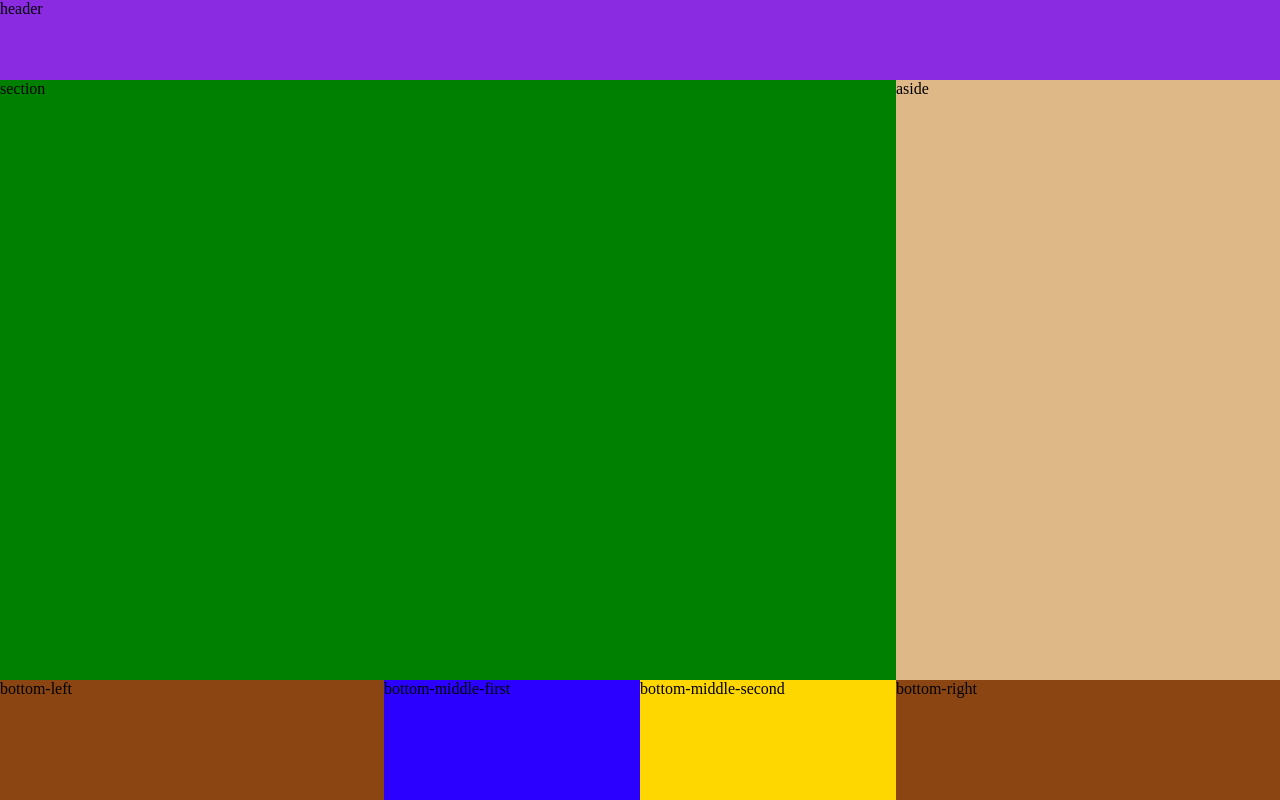
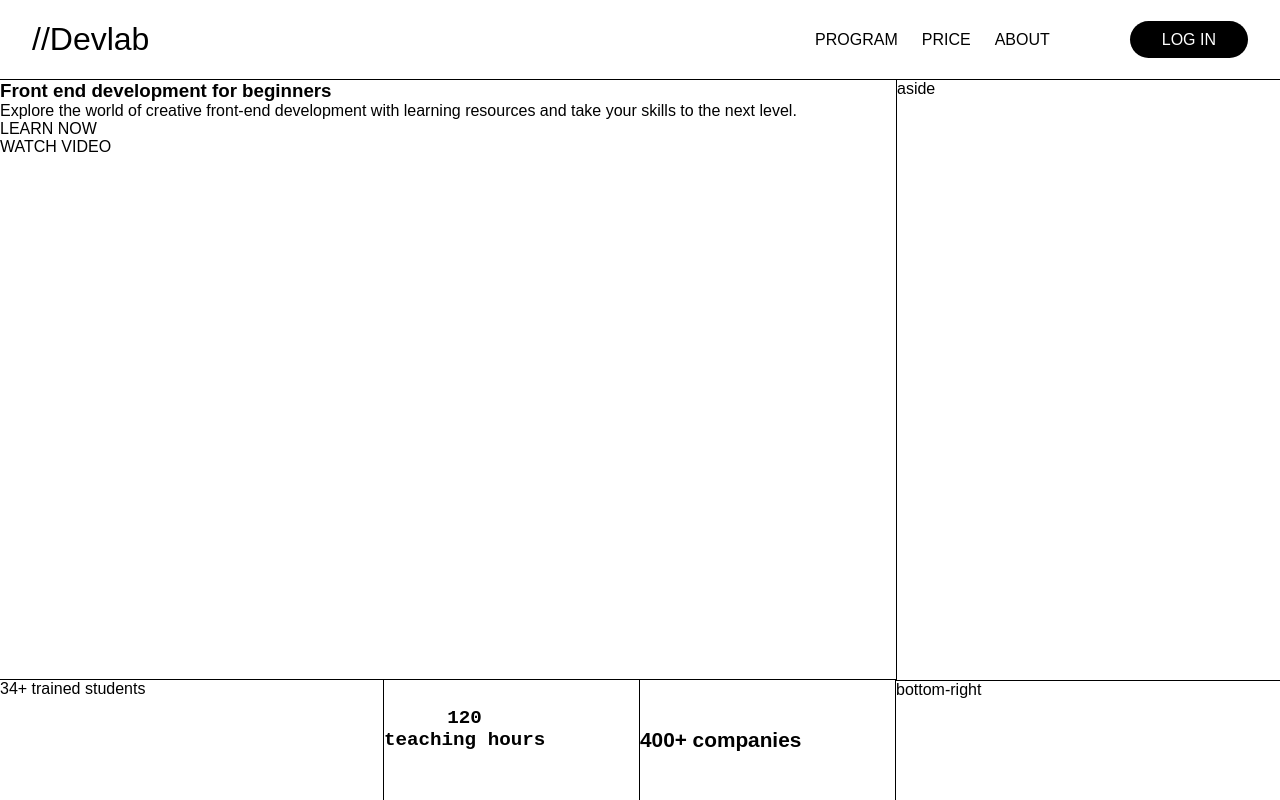
Before and after one commit to NeeteshMarkam/dribbble-Front-End-Development-E-Learning-Website, a plain HTML site: page index.html in a window 1280 px wide. Drawn offline with Linux system fonts and the light colour scheme.

Commit message:
addmore css and html contend

```diff
--- a/index.html
+++ b/index.html
@@ -1,29 +1,59 @@
 <!DOCTYPE html>
 <html lang="en">
+
 <head>
   <meta charset="UTF-8">
   <meta name="viewport" content="width=device-width, initial-scale=1.0">
   <title>Devlab</title>
   <link rel="stylesheet" href="style.css">
 </head>
+
 <body>
   <main>
     <!-- .child#child$*5 -->
-       <header>header</header>
-       <section>section</section>
+    <section id="hero-section">
+      <header>
+        <div class="logo">//Devlab</div>
+        <nav>
+          <menu>
+            <a href="#">PROGRAM</a>
+            <a href="#">PRICE</a>
+            <a href="#">ABOUT</a>
+          </menu>
+          <div class="button">LOG IN</div>
+        </nav>
+      </header>
+      <section>
+        <div class="center-contend">
+          <h1>Front end development for beginners</h1>
+          <p>Explore the world of creative front-end development with learning resources and take your skills to the next level.</p>
+        <div class="buttons">
+          <div class="learn-button">LEARN NOW</div>
+          <div class="watch-button">WATCH VIDEO</div>
+        </div>
+
+        </div>
+      </section>
       <aside>aside</aside>
       <div class="bottom-left">
-        bottom-left
+        34+
+        trained students
       </div>
       <div class="bottom-middle-first">
-        bottom-middle-first
+        <pre>
+120
+teaching hours
+        </pre>
       </div>
-      <div class="bottom-middle-second">
-        bottom-middle-second
+      <div class="bottom-middle-second">400+
+        companies
+
       </div>
       <div class="bottom-right">
         bottom-right
-
+      </div>
+    </section>
   </main>
 </body>
+
 </html>
--- a/style.scss
+++ b/style.scss
@@ -4,52 +4,97 @@
   box-sizing: border-box;
 }
 
-html,body {
+html,
+body {
   width: 100%;
   height: 100%;
 }
 
-main{
+main {
+  height: 100%;
+  width: 100%;
+  font-family: Arial, Helvetica, sans-serif;
+
+  section#hero-section {
     height: 100%;
     width: 100%;
     display: grid;
     grid-template-columns: 1fr 20% 20% 1fr;
     grid-template-rows: 10% 75% 15%;
-    grid-template-areas:"header header header header"
+    grid-template-areas:
+      "header header header header"
       "section section section aside"
-               "left first second right"
+      "left first second right";
+    header {
+      border-bottom: 1px solid;
+      grid-area: header;
+      display: flex;
+      align-items: center;
+      justify-content: space-between;
+      padding: 2rem;
+      .logo{
+        font-size: 2rem;
+      }
+      nav {
+        display: flex;
+        align-items: center;
+        justify-content: space-between;
+        gap: 5rem;
 
-    ;
-
-    header{
-        grid-area: header;
-        background-color: blueviolet;
+        menu {
+          display: flex;
+          align-items: center;
+          gap: 1.5rem;
+          a {
+            text-decoration: none;
+            color: black;
+            font-weight: 500;
           }
-    section{
+        }
+        .button {
+          background-color: black;
+          color: white;
+          font-weight: 500;
+          font-family: Arial, Helvetica, sans-serif;
+          padding: 0.6rem 2rem;
+          border-radius: 20px;
+        }
+      }
+    }
+    section {
+      border-bottom: 1px solid;
       grid-area: section;
-        background-color: green;
-
     }
-    aside{
+    aside {
       grid-area: aside;
-        background-color: burlywood;
-
+      border-left: 1px solid;
     }
-    .bottom-left{
+    .bottom-left {
+      border-right: 1px solid;
       grid-area: left;
-        background-color: saddlebrown;
     }
-    .bottom-right{
+    .bottom-right {
+      border-top: 1px solid;
       grid-area: right;
-        background-color: saddlebrown;
     }
 
-.bottom-middle-first{
+    .bottom-middle-first {
       grid-area: first;
-        background-color: rgb(43, 0, 255);
+      border-right: 1px solid;
+      font-size: 1.2rem;
+      font-weight: 700;
+      text-align: center;
+      display: flex;
+      align-items: center;
     }
-    .bottom-middle-second{
+    .bottom-middle-second {
+      font-size: 1.3rem;
+      font-weight: 700;
+      text-align: end;
+      display: flex;
+      align-items: center;
       grid-area: second;
-        background-color: gold;
+      border-right: 1px solid;
     }
   }
+}
```
Also changed, not shown: style.css, 1 other file. Lines whose indentation alone changed are shown as unchanged.
